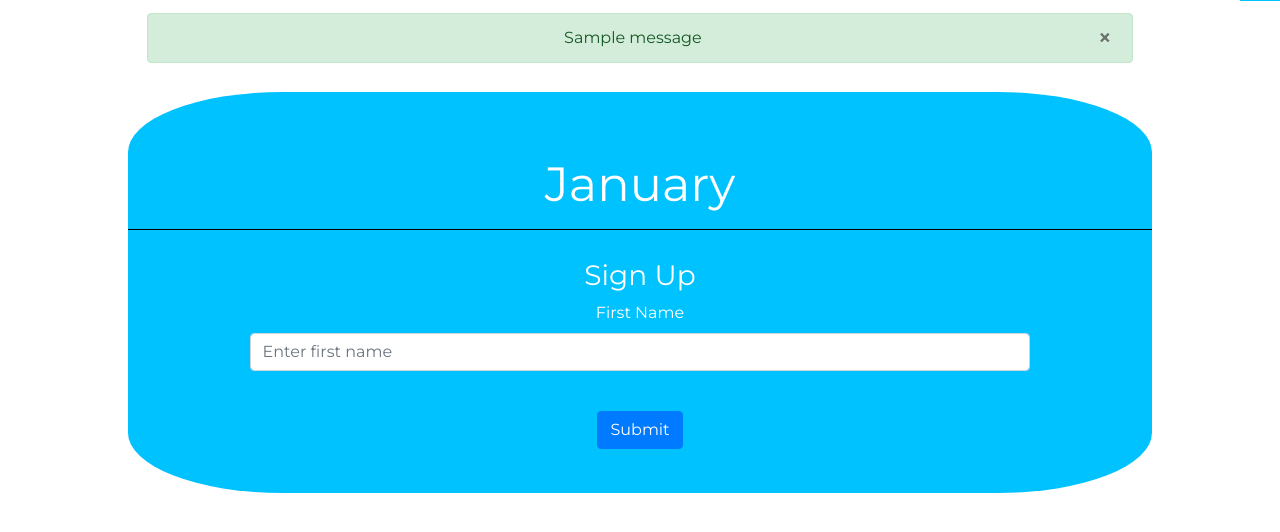
After one commit to SpOOkRS1/Chore-App-3, a Flask app: template templates/adsign_up.html in a window 1280 px wide. The commit adds this page. Shown: the top 532 px of the page. Run offline with Flask 2, Linux system fonts and the light colour scheme; the template is opened without the code that fills it, so the values that code supplies are empty; tables that the repository leaves empty hold one stand-in row (values such as "Sample post"); one stand-in notice (Sample message) is shown; some libraries are stand-ins or nearby versions.

Commit message:
Charles - can now add an admin to the database

```diff
--- a/main.py
+++ b/main.py
@@ -4,8 +4,9 @@
 #importing what we need
 import os
 from flask import Flask, render_template, request, flash, redirect, url_for
-from flask_login import current_user, login_user, LoginManager, UserMixin
+from flask_login import LoginManager, UserMixin, login_user, login_required, logout_user, current_user
 from flask_sqlalchemy import SQLAlchemy
+from werkzeug.security import generate_password_hash, check_password_hash
 
 # creating an instance of a flask application.
 app = Flask(__name__)
@@ -36,14 +37,24 @@
   def __repr__(self):
     return (f"NAME:{self.name}")
 
+class Admin(db.Model, UserMixin):
+  id = db.Column(db.Integer,primary_key=True)
+  adname = db.Column(db.String(150))
+
+  def __init__(self,adname):
+    self.adname = adname
+
+  def __repr__(self):
+    return (f"ADNAME: {self.adname}")
+
 db.create_all()
 #####################################################
 login_manager = LoginManager()
-login_manager.login_view = 'auth.login'
+login_manager.login_view = 'adlogin.html'
 login_manager.init_app(app)
 @login_manager.user_loader
 def load_user(id):
-  return Namez.query.get(int(id))
+  return Admin.query.get(int(id))
 
 @app.route('/')
 def home():
@@ -81,6 +92,31 @@
   userList = Namez.query.all()
   return render_template('admin.html',userList=userList)
 
+@app.route('/adsign-up', methods=['GET', 'POST'])
+def adsign_up():
+    if request.method == 'POST':
+        adname = request.form.get('adname')
+
+        admin = Admin.query.filter_by(adname=adname).first()
+        if admin:
+            flash('Admin already exists', category='error')
+        elif len(adname) < 2:
+            flash('Firstname must be longer than 1 character.', category = 'error')
+        #elif password1 != password2:
+            #flash('Passwords do not match.', category = 'error')
+        #elif len(password1) < 7:
+            #flash('Password must be longer than 6 characters.', category = 'error')
+        else:
+            # add user to the data base
+            new_admin = Admin(adname=adname)
+            db.session.add(new_admin)
+            db.session.commit()
+            login_user(new_admin, remember=True)
+            flash(f'Account created! Welcome {new_admin}', category = 'success')
+            return redirect(url_for('admin'))
+
+    return render_template('adsign_up.html', user=current_user)
+
 ######################################################################
 if __name__ == '__main__':
   app.secret_key = 'super secret key'
--- a/pyproject.toml
+++ b/pyproject.toml
@@ -9,6 +9,7 @@
 flask = "^1.1.2"
 flask-sqlalchemy = "^2.5.1"
 flask-login = "^0.5.0"
+werkzeug = "^1.0.1"
 
 [tool.poetry.dev-dependencies]
 
--- /dev/null
+++ b/templates/adsign_up.html
@@ -0,0 +1,13 @@
+{% extends "base.html" %} {% block title %}Signup{% endblock %}<
+{% block content %}
+<form method="POST">
+    <h3 align="center">Sign Up</h3>
+    <div class ="form-group">
+        <label for="adname">First Name</label>
+        <input type="text" class="form-control" id="adname" name="adname" placeholder="Enter first name">
+    </div>
+    <br>
+    <button type="submit" class="btn btn-primary">Submit
+    </button>
+</form>
+{% endblock %}
--- a/templates/base.html
+++ b/templates/base.html
@@ -16,15 +16,36 @@
    </head>
    <body>
       <div class= "container">
-         <header>
-            <div class="collapse navbar-collapse" id="navbar">
-               <div class="navbar-nav">
-                  <li class="nav-item"> <a class="nav-link" href={{url_for('home')}}> Home </a> </li>
-                  <li class="nav-item"> <a class="nav-link" href={{url_for('add')}}> Add </a> </li>
-               </div>
+         <div class="collapse navbar-collapse" id="navbar">
+            <div class="navbar-nav">
+               {% if admin.is_authenticated %}
+               <li class="nav-item"> <a class="nav-link" href='/admin'> Home </a> </li>
+               <li class="nav-item"> <a class="nav-link" href='/add'> Add </a> </li>
+               {% endif %}
             </div>
-            <!--always choose vector images opposed to jpeg and png-->
-         </header>
+         </div>
+         {% with messages = get_flashed_messages(with_categories=true) %}
+         {% if messages %}
+         {% for category, message in messages %}
+         {% if category == 'error' %}
+         <div class="alert alert-danger alert-dismissable fade show" role="alert">
+            {{ message }}
+            <button type="button" class="close" data-dismiss="alert">
+            <span aria-hidden="true">&times;</span>
+            </button>
+         </div>
+         {% else %}
+         <div class="alert alert-success alert-dismissable fade show" role="alert">
+            {{ message }}
+            <button type="button" class="close" data-dismiss="alert">
+            <span aria-hidden="true">&times;</span>
+            </button>
+         </div>
+         {% endif %}
+         {% endfor %}
+         {% endif %}
+         {% endwith %}
+         <!--always choose vector images opposed to jpeg and png-->
       </div>
       <center>
          <div class= "blue-container">
```
Also changed, not shown: templates/admin.html (+0 -16 lines), data.sqlite, 1 other file.
